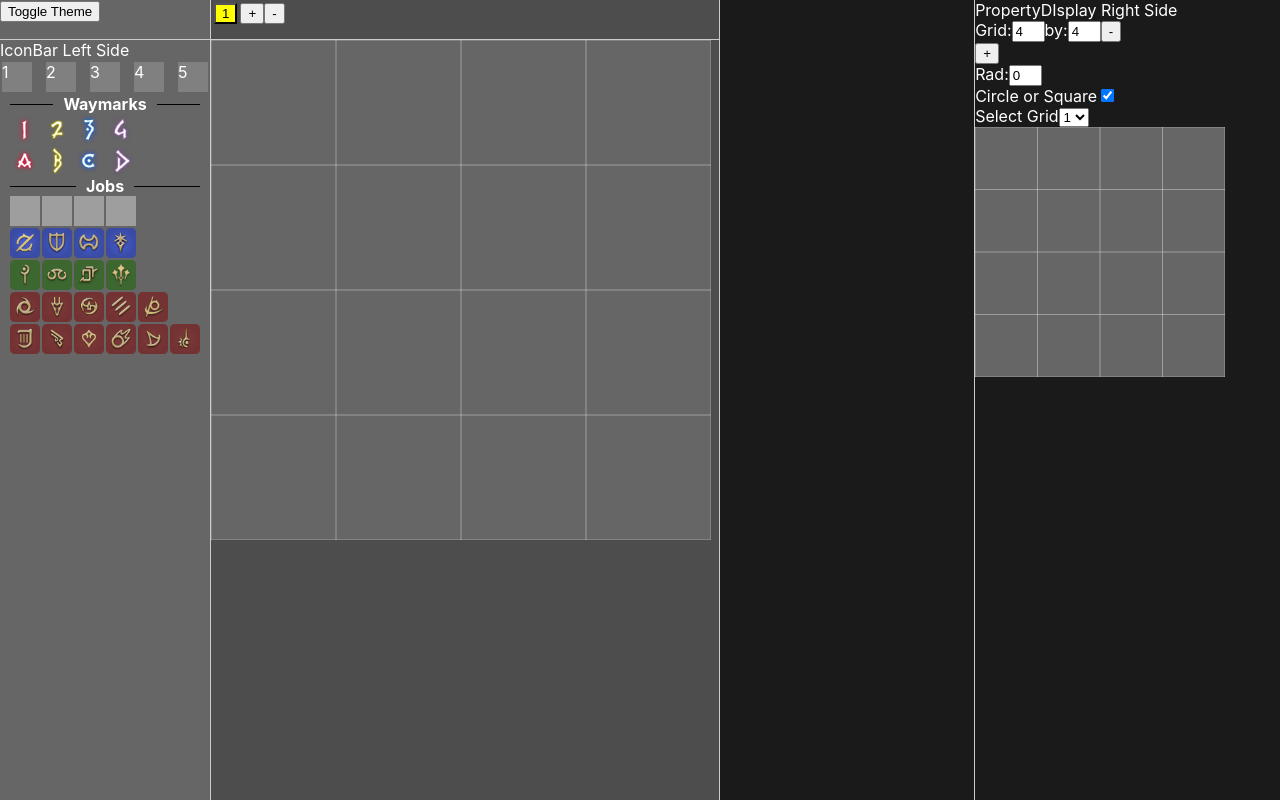
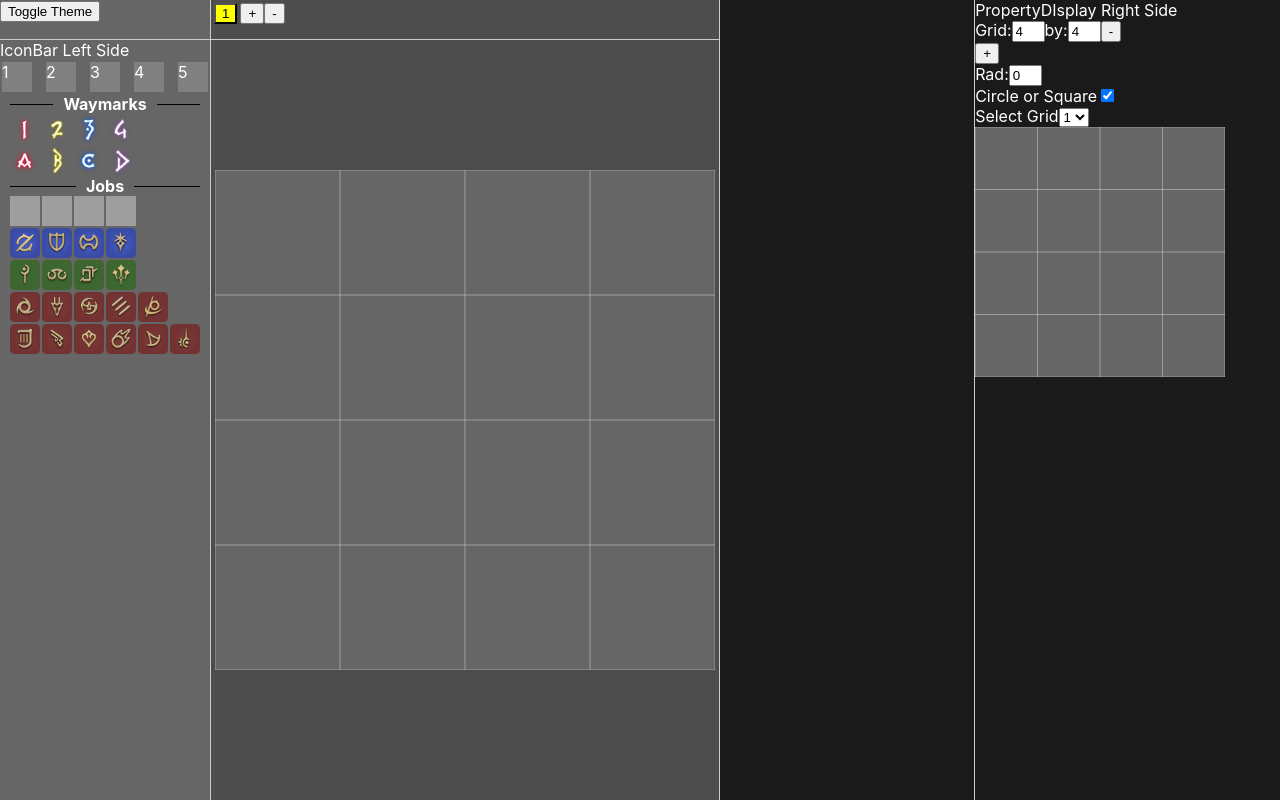
Before and after one commit to Aquaren56/JScript-Raidplaner, a React (Create React App) app: page / in a window 1280 px wide. Built offline with nearby package versions, Linux system fonts and the light colour scheme; grey boxes are pictures that could not be loaded.

Commit message:
centered canvas

```diff
--- a/src/styling/canvases.css
+++ b/src/styling/canvases.css
@@ -1,9 +1,13 @@
 .canvas-area {
+    position: relative;
     grid-area: Canvas;
 }
 
 .canvas-area > canvas {
     position: absolute;
+    top: 50%;
+    left: 50%;
+    transform: translate(-50%, -50%);
 }
 
 .planning-canvas {
```
